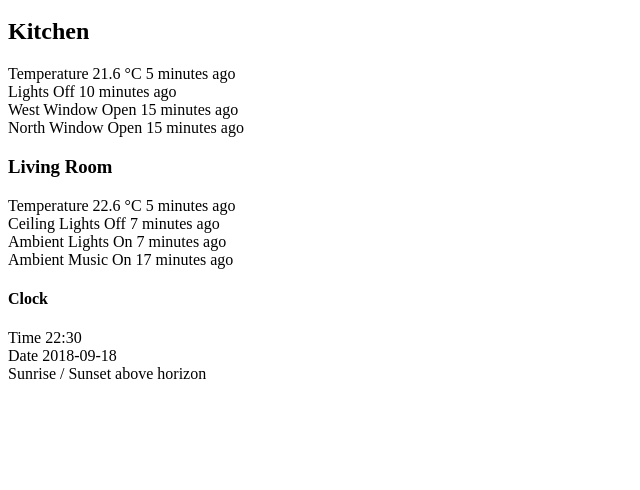
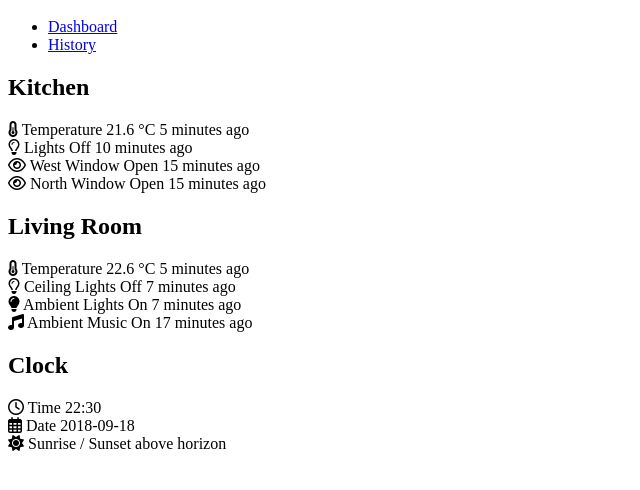
Before and after one commit to DiogoOliveira1-code/cad-worksheets, a plain HTML site: page 01-HTML5/index.html in a window 1280 px wide. Shown: the part 48-538 px from the top of the page, without its empty margins (0-640 px from the left). Drawn offline with Linux system fonts and the light colour scheme.

Commit message:
Add history.html table and update index.html with icons

```diff
--- a/01-HTML5/index.html
+++ b/01-HTML5/index.html
@@ -1,36 +1,57 @@
+<HTML>
+ <!DOCTYPE html>
 <HTML>
 <HEAD>
-    <TITLE>Home Sweet Home </TITLE>
+   <TITLE>Home Sweet Home</TITLE>
+   <!-- Link da biblioteca de ícones Font Awesome -->
+   <link rel="stylesheet" href="https://cdnjs.cloudflare.com/ajax/libs/font-awesome/6.5.1/css/all.min.css">
 </HEAD>
 <BODY>
+
 <header>
    <H1>Home Sweet Home</H1>
+   <nav>
+      <ul>
+        <li><a href="index.html">Dashboard</a></li>
+        <li><a href="history.html">History</a></li>
+      </ul>
+   </nav>
 </header>
+
 <section>
    <H2>Kitchen</H2>
    <article>
-<P>Temperature 21.6 °C 5 minutes ago <br>
-Lights Off 10 minutes ago<br>
-West Window Open 15 minutes ago <br>
-North Window Open 15 minutes ago</P>
+      <ul style="list-style-type: none; padding-left: 0;">
+         <li><i class="fa-solid fa-temperature-half"></i> Temperature 21.6 °C 5 minutes ago</li>
+         <li><i class="fa-regular fa-lightbulb"></i> Lights Off 10 minutes ago</li>
+         <li><i class="fa-regular fa-eye"></i> West Window Open 15 minutes ago</li>
+         <li><i class="fa-regular fa-eye"></i> North Window Open 15 minutes ago</li>
+      </ul>
    </article>
 </section>
+
 <section>
-<H3>Living Room</H3>
+   <H2>Living Room</H2>
    <article>
-<P>Temperature 22.6 °C 5 minutes ago<br>
-Ceiling Lights Off 7 minutes ago<br>
-Ambient Lights On 7 minutes ago<br>
-Ambient Music On 17 minutes ago</P>
+      <ul style="list-style-type: none; padding-left: 0;">
+         <li><i class="fa-solid fa-temperature-half"></i> Temperature 22.6 °C 5 minutes ago</li>
+         <li><i class="fa-regular fa-lightbulb"></i> Ceiling Lights Off 7 minutes ago</li>
+         <li><i class="fa-solid fa-lightbulb"></i> Ambient Lights On 7 minutes ago</li>
+         <li><i class="fa-solid fa-music"></i> Ambient Music On 17 minutes ago</li>
+      </ul>
    </article>
 </section>
+
 <section>
-<H4>Clock</H4>
+   <H2>Clock</H2>
    <article>
-<P>Time 22:30<br>
-Date 2018-09-18<br>
-Sunrise / Sunset above horizon</P>
+      <ul style="list-style-type: none; padding-left: 0;">
+         <li><i class="fa-regular fa-clock"></i> Time 22:30</li>
+         <li><i class="fa-regular fa-calendar-days"></i> Date 2018-09-18</li>
+         <li><i class="fa-solid fa-sun"></i> Sunrise / Sunset above horizon</li>
+      </ul>
    </article>
 </section>
+
 </BODY>
 </HTML>
```
Also changed, not shown: 01-HTML5/history.html (+31 -8 lines). Lines whose indentation alone changed are shown as unchanged.
